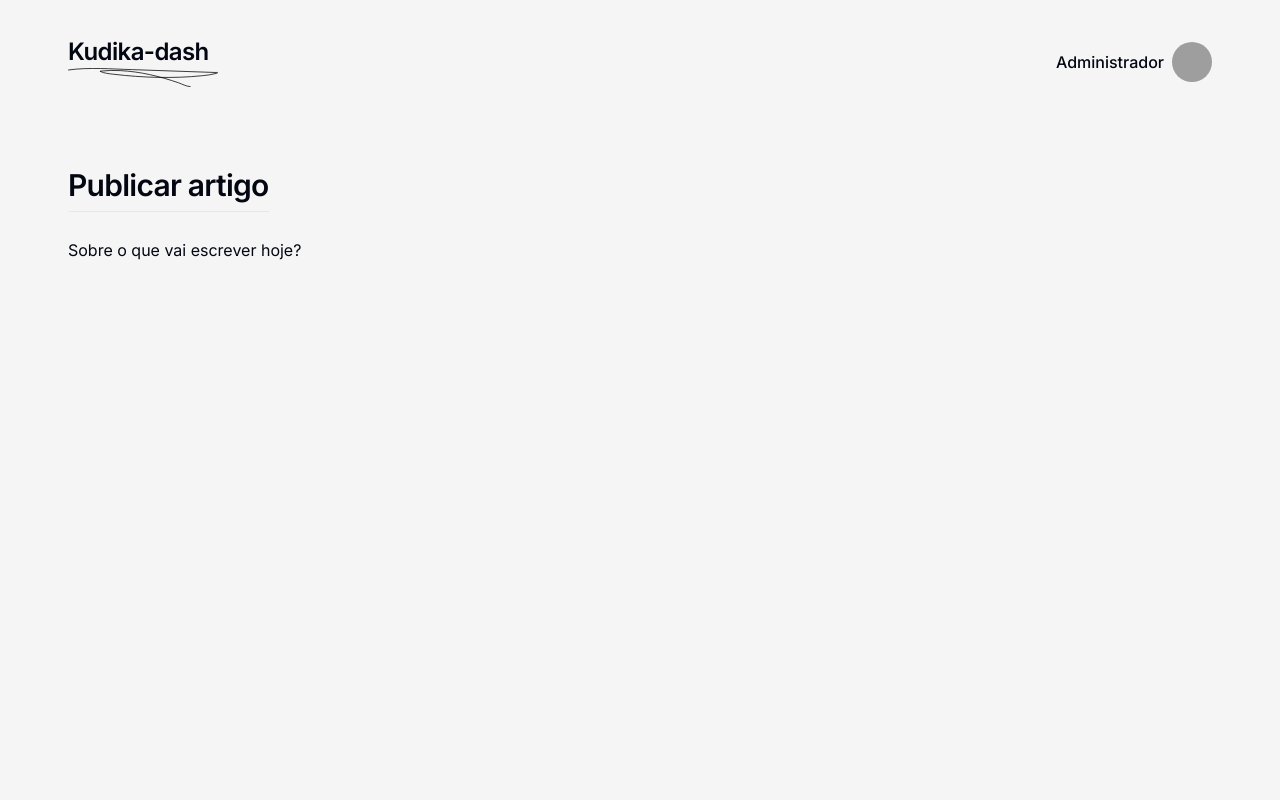
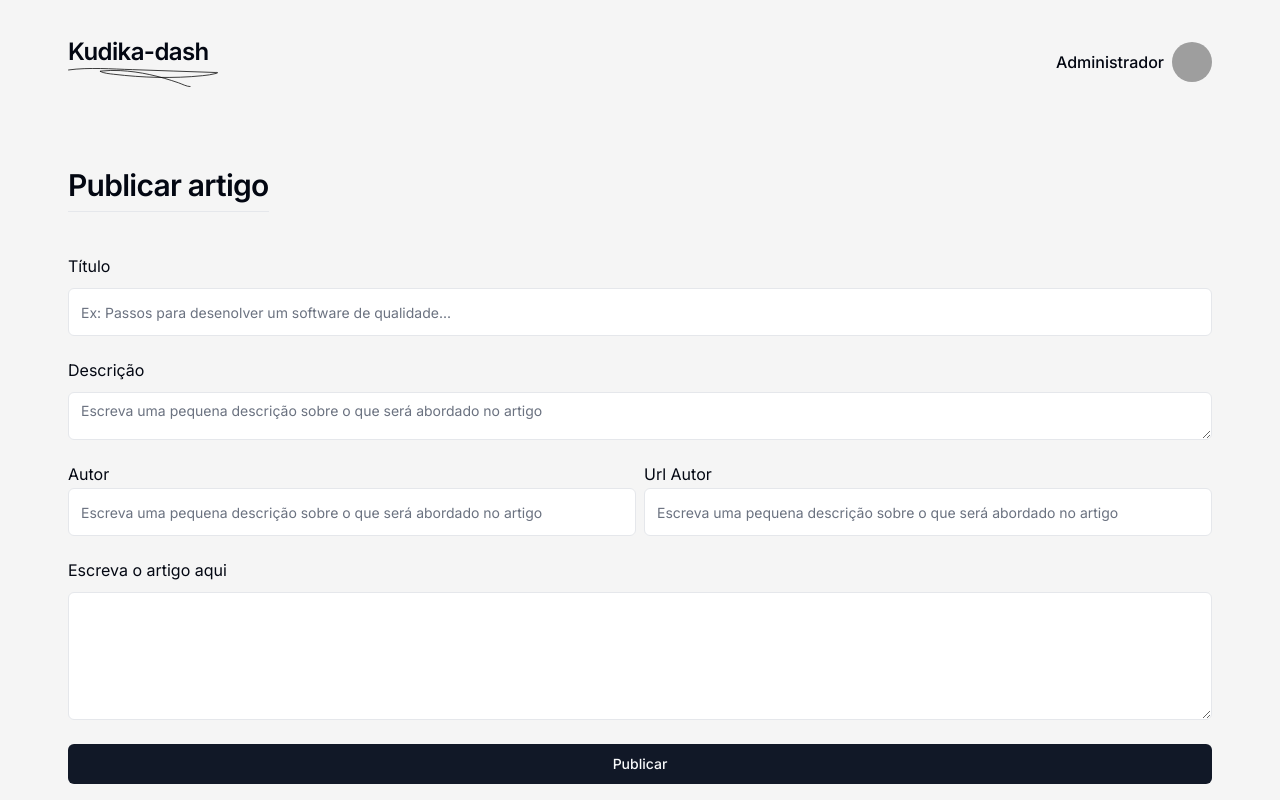
Before and after one commit to makiessedev/kudika-dash-blog, a Next.js app: page /articles in a window 1280 px wide. Shown: the top 800 px of the page. Built offline with nearby package versions, Linux system fonts and the light colour scheme; grey boxes are pictures that could not be loaded.

Commit message:
create article: page

```diff
--- a/src/app/articles/page.tsx
+++ b/src/app/articles/page.tsx
@@ -1,6 +1,7 @@
 import Header from "@/components/header";
-import { buttonVariants } from "@/components/ui/button"
-import Link from "next/link";
+import { Input } from "@/components/ui/input";
+import { Button } from "@/components/ui/button";
+import Footer from "@/components/Footer";
 
 export default function Articles() {
   return (
@@ -15,12 +16,74 @@ export default function Articles() {
             Publicar artigo
           </h2>
         </div>
-      <p className="leading-7 [&:not(:first-child)]:mt-6">
-        Sobre o que vai escrever hoje?
-
-        </p>
+        <form action="" className="mt-10">
+          <div className="flex flex-col gap-2 my-5">
+            <label htmlFor="" className="leading-7 [&:not(:first-child)]:mt-6">
+              Título
+            </label>
+            <Input
+              placeholder="Ex: Passos para desenolver um software de qualidade..."
+              className="w-full h-12"
+              required
+            />
+          </div>
+          <div className="flex flex-col gap-2 my-5">
+            <label htmlFor="" className="leading-7 [&:not(:first-child)]:mt-6">
+              Descrição
+            </label>
+            <textarea
+              placeholder="Escreva uma pequena descrição sobre o que será abordado no artigo"
+              className="flex h-12 rounded-md border border-input bg-background px-3 py-2 text-sm ring-offset-background file:border-0 file:bg-transparent file:text-sm file:font-medium placeholder:text-muted-foreground focus-visible:outline-none focus-visible:ring-2 focus-visible:ring-ring focus-visible:ring-offset-2 disabled:cursor-not-allowed disabled:opacity-50"
+              required
+            />
           </div>
 
+          <div className="flex gap-2 my-5">
+            <div className="w-full">
+              <label
+                htmlFor=""
+                className="leading-7 [&:not(:first-child)]:mt-6"
+              >
+                Autor
+              </label>
+              <Input
+                placeholder="Escreva uma pequena descrição sobre o que será abordado no artigo"
+                className="w-full h-12"
+                required
+              />
+            </div>
+            <div className="w-full">
+              <label
+                htmlFor=""
+                className="leading-7 [&:not(:first-child)]:mt-6"
+              >
+                Url Autor
+              </label>
+              <Input
+                placeholder="Escreva uma pequena descrição sobre o que será abordado no artigo"
+                className="w-full h-12"
+                required
+              />
+            </div>
+          </div>
+
+          <div className="flex flex-col gap-2 my-5">
+            <label htmlFor="" className="leading-7 [&:not(:first-child)]:mt-6">
+              Escreva o artigo aqui
+            </label>
+            <textarea
+              placeholder=""
+              className="flex h-32 rounded-md border border-input bg-background px-3 py-2 text-sm ring-offset-background file:border-0 file:bg-transparent file:text-sm file:font-medium placeholder:text-muted-foreground focus-visible:outline-none focus-visible:ring-2 focus-visible:ring-ring focus-visible:ring-offset-2 disabled:cursor-not-allowed disabled:opacity-50"
+              required
+            />
+          </div>
+
+          <div className="flex flex-col gap-2 my-6">
+            <Button variant="default">Publicar</Button>
+          </div>
+        </form>
+      </div>
+      <Footer />
     </div>
   );
 }
```
Lines whose indentation alone changed are shown as unchanged.
